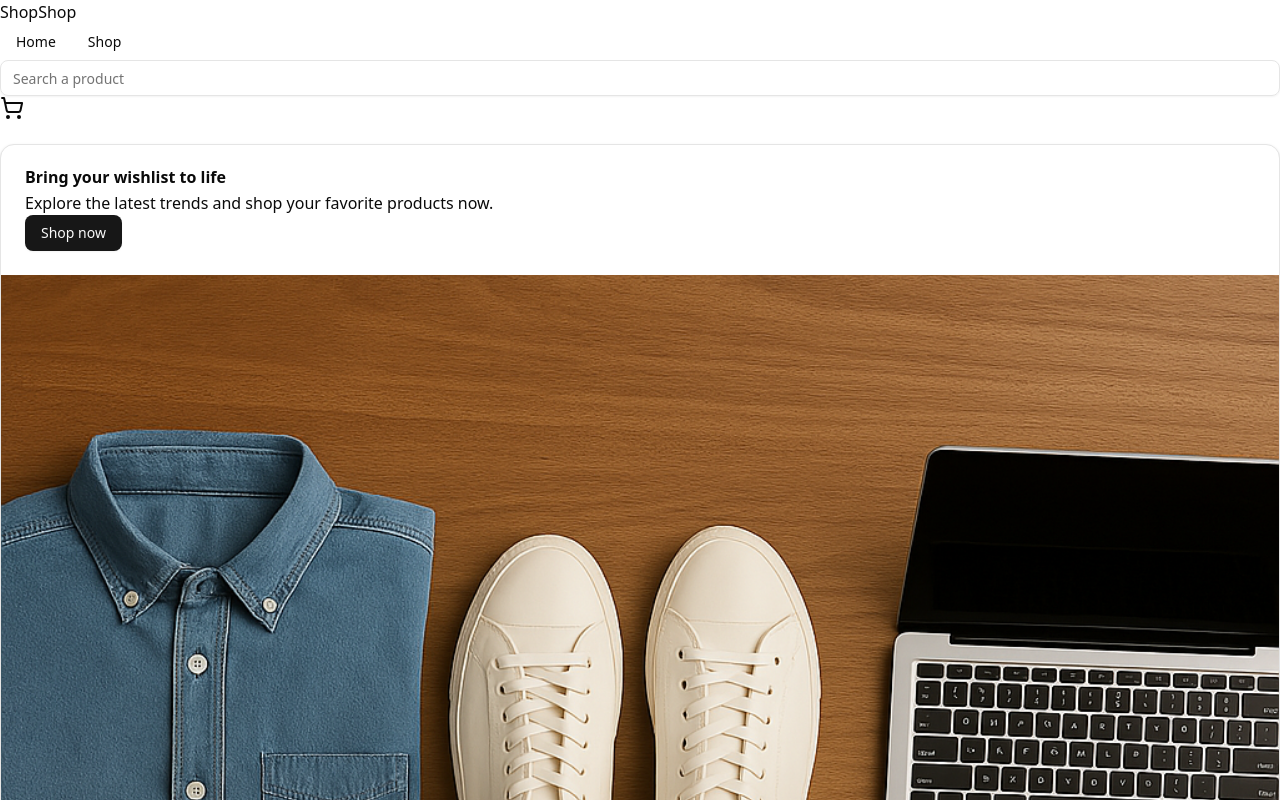
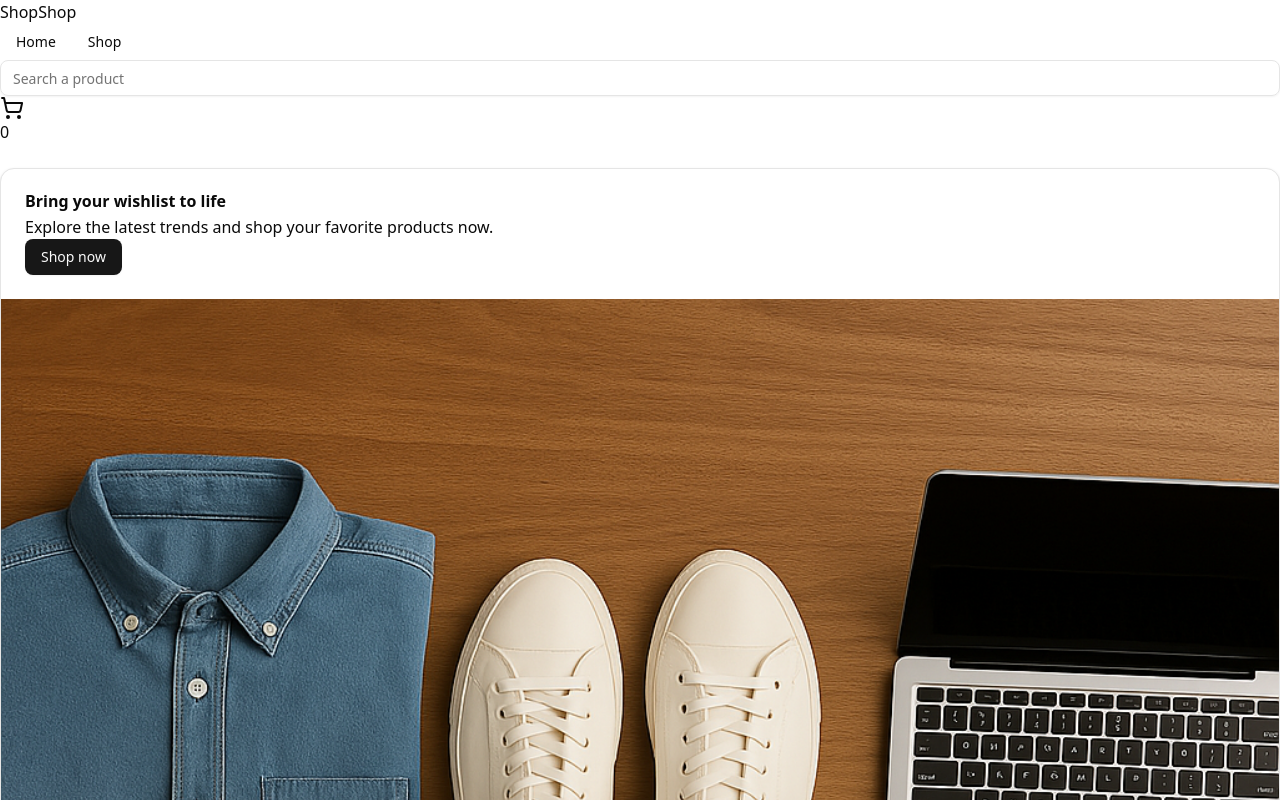
Before and after one commit to gofhilman/shopping-cart, a React (Vite) app: page / in a window 1280 px wide. Shown: the top 800 px of the page. Built offline with nearby package versions, Linux system fonts and the light colour scheme; some icons are missing.

Commit message:
WIP: create product related components

```diff
--- a/src/App.jsx
+++ b/src/App.jsx
@@ -1,11 +1,14 @@
 import "./styles/App.css";
 import MainLayout from "./layouts/MainLayout";
 import { Outlet } from "react-router-dom";
+import { useState } from "react";
 
 function App() {
+  const [cart, setCart] = useState([]);
+
   return (
-    <MainLayout>
-      <Outlet />
+    <MainLayout cartLength={cart.length}>
+      <Outlet context={[cart, setCart]} />
     </MainLayout>
   );
 }
--- a/src/components/Header.jsx
+++ b/src/components/Header.jsx
@@ -1,12 +1,15 @@
 import { MobileNav, DesktopNav } from "./HeaderNav";
 import { ShoppingCart } from "lucide-react";
 
-export default function Header() {
+export default function Header({ cartLength }) {
   return (
     <div>
       <h1>ShopShop</h1>
       <DesktopNav />
-      <ShoppingCart />
+      <div>
+        <ShoppingCart />
+        <p>{cartLength}</p>
+      </div>
       <MobileNav />
     </div>
   );
--- a/src/components/ProductCard.jsx
+++ b/src/components/ProductCard.jsx
@@ -1,7 +1,20 @@
 import formatRupiah from "@/lib/format-rupiah";
 import { Card, CardContent, CardFooter } from "./ui/card";
+import { useOutletContext } from "react-router-dom";
+import { Button } from "./ui/button";
 
 export default function ProductCard({ product }) {
+  const [cart, setCart] = useOutletContext();
+  const productQty = cart.find((item) => item.id === product.id)?.quantity ?? 0;
+  const handleAddToCart = () => {
+    const updatedCart = cart.concat(product);
+    updatedCart.find((item) => item.id === product.id).quantity = 1;
+    setCart(updatedCart);
+  };
+  const handleIncreaseQty = () => {
+    setCart()
+  }
+
   return (
     <Card>
       <CardContent>
@@ -10,7 +23,15 @@ export default function ProductCard({ product }) {
         <p>{formatRupiah(product.price)}</p>
       </CardContent>
       <CardFooter>
-        {/* WIP */}
+        {productQty ? (
+          <div>
+            <Button>-</Button>
+            <p>{productQty}</p>
+            <Button onClick={handleIncreaseQty}>+</Button>
+          </div>
+        ) : (
+          <Button onClick={handleAddToCart}>Add to cart</Button>
+        )}
       </CardFooter>
     </Card>
   );
--- a/src/layouts/MainLayout.jsx
+++ b/src/layouts/MainLayout.jsx
@@ -1,10 +1,10 @@
 import Footer from "../components/Footer";
 import Header from "../components/Header";
 
-export default function MainLayout({ children }) {
+export default function MainLayout({ children, cartLength }) {
   return (
     <div>
-      <Header />
+      <Header cartLength={cartLength} />
       {children}
       <Footer />
     </div>
--- a/src/services/get-products.js
+++ b/src/services/get-products.js
@@ -2,8 +2,9 @@
 // const products = [{id, title, price, description, category, image}, ...];
 
 const USD2IDR = 20000;
+const url = "https://fakestoreapi.com/products";
 
-export default async function getProducts(url) {
+export default async function getProducts() {
   const response = await fetch(url, { mode: "cors" });
   if (!response.ok) throw new Error(`Response status: ${response.status}`);
   const data = await response.json();
@@ -20,4 +21,4 @@ export default async function getProducts(url) {
 //   console.error("Fetch product data failed:", error.message);
 // }
 
-// getProducts("https://fakestoreapi.com/products").then((data) => console.log(data));
+// getProducts().then((data) => console.log(data));
```
